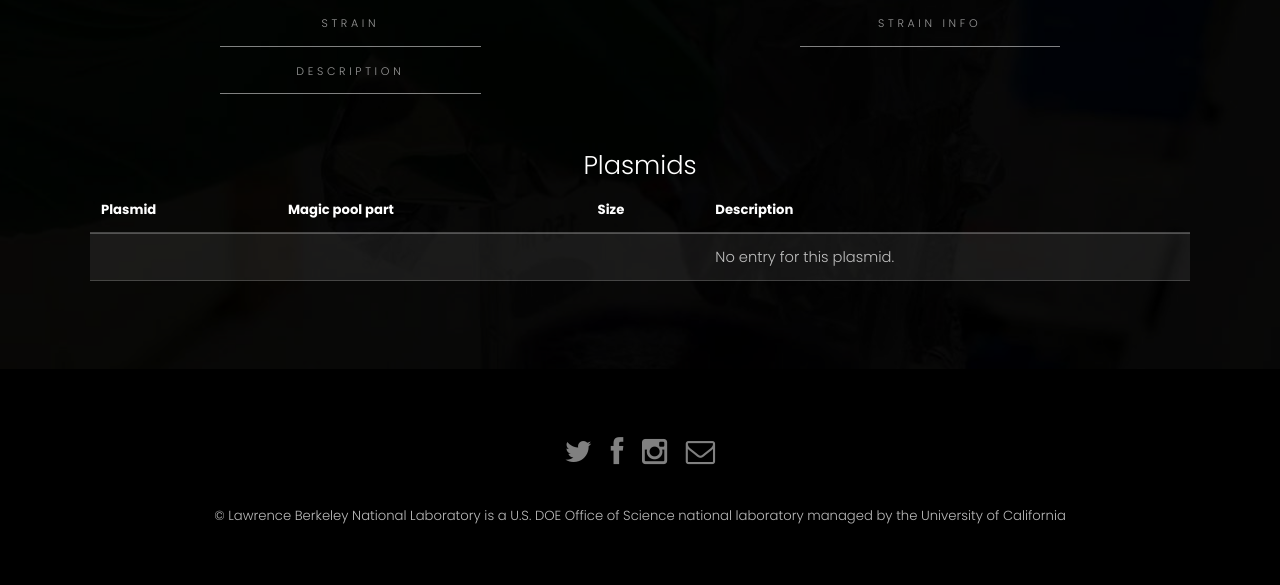
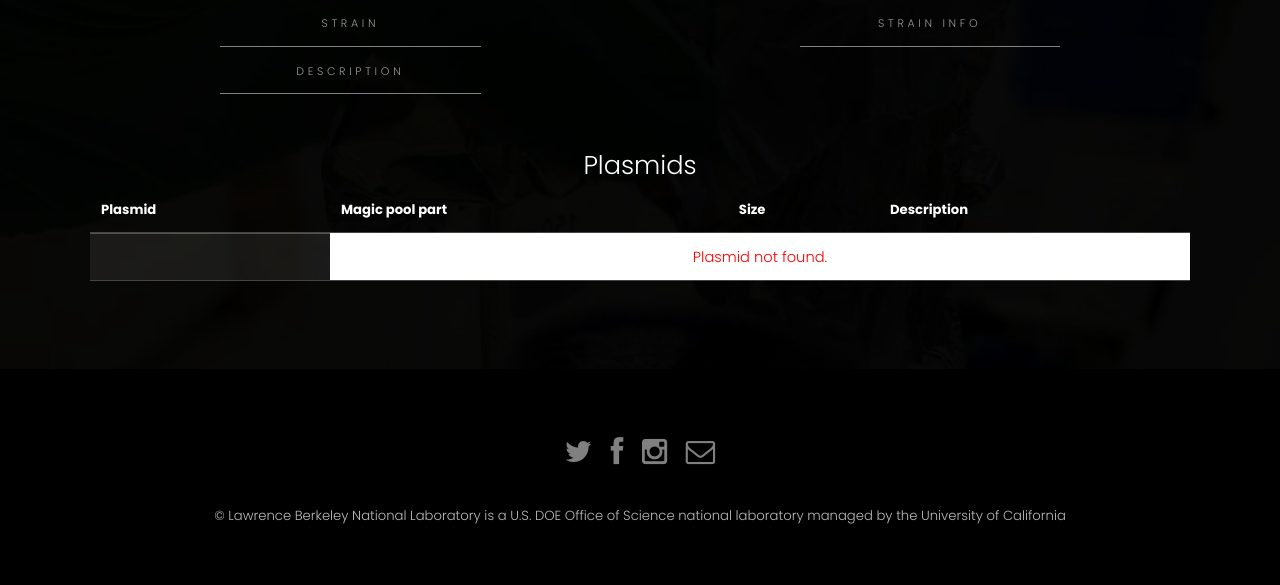
Before and after one commit to aekazakov/plasmidoro, a Django app: template amdplasmids/magicpool/templates/magicpool/strain.html in a window 1280 px wide. Shown: the part 127-712 px from the top of the page. Run offline with Django 5.2, Linux system fonts and the light colour scheme; the template is opened without the code that fills it, so the values that code supplies are empty.

Commit message:
Updated strain page template

```diff
--- a/amdplasmids/magicpool/templates/magicpool/strain.html
+++ b/amdplasmids/magicpool/templates/magicpool/strain.html
@@ -55,10 +55,10 @@
 			{% endif %}
           </div>
         </div>
+		{% if plasmids %}
         <header class="align-center">
           <h2>Plasmids</h2>
         </header>
-		{% if plasmids %}
 		<div class="table-wrapper">
 		  <table>
 			<thead>
@@ -83,6 +83,9 @@
 		</div>
 		{% else %}
 		  {% if strain.plasmid != '' %}
+        <header class="align-center">
+          <h2>Plasmids</h2>
+        </header>
 		<div class="table-wrapper">
 		  <table>
 			<thead>
@@ -96,9 +99,7 @@
 			<tbody>
 				<tr>
 				  <td>{{ strain.plasmid }}</a></td>
-				  <td></td>
-				  <td></td>
-				  <td>No entry for this plasmid.</td>
+				  <td colspan="3" class="error box" style="text-align:center">Plasmid not found.</td>
 				</tr>
 			</tbody>
 		  </table>
```
